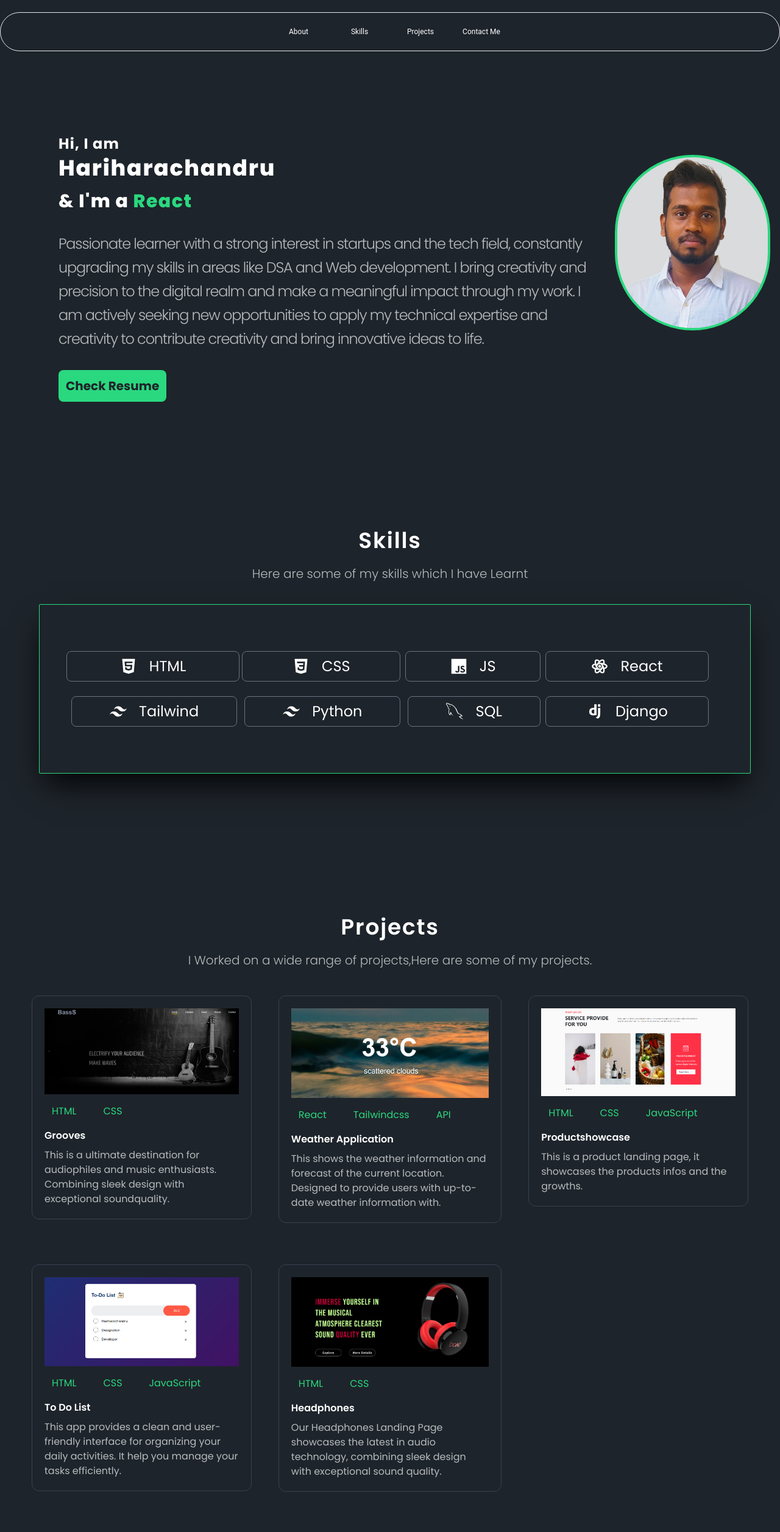
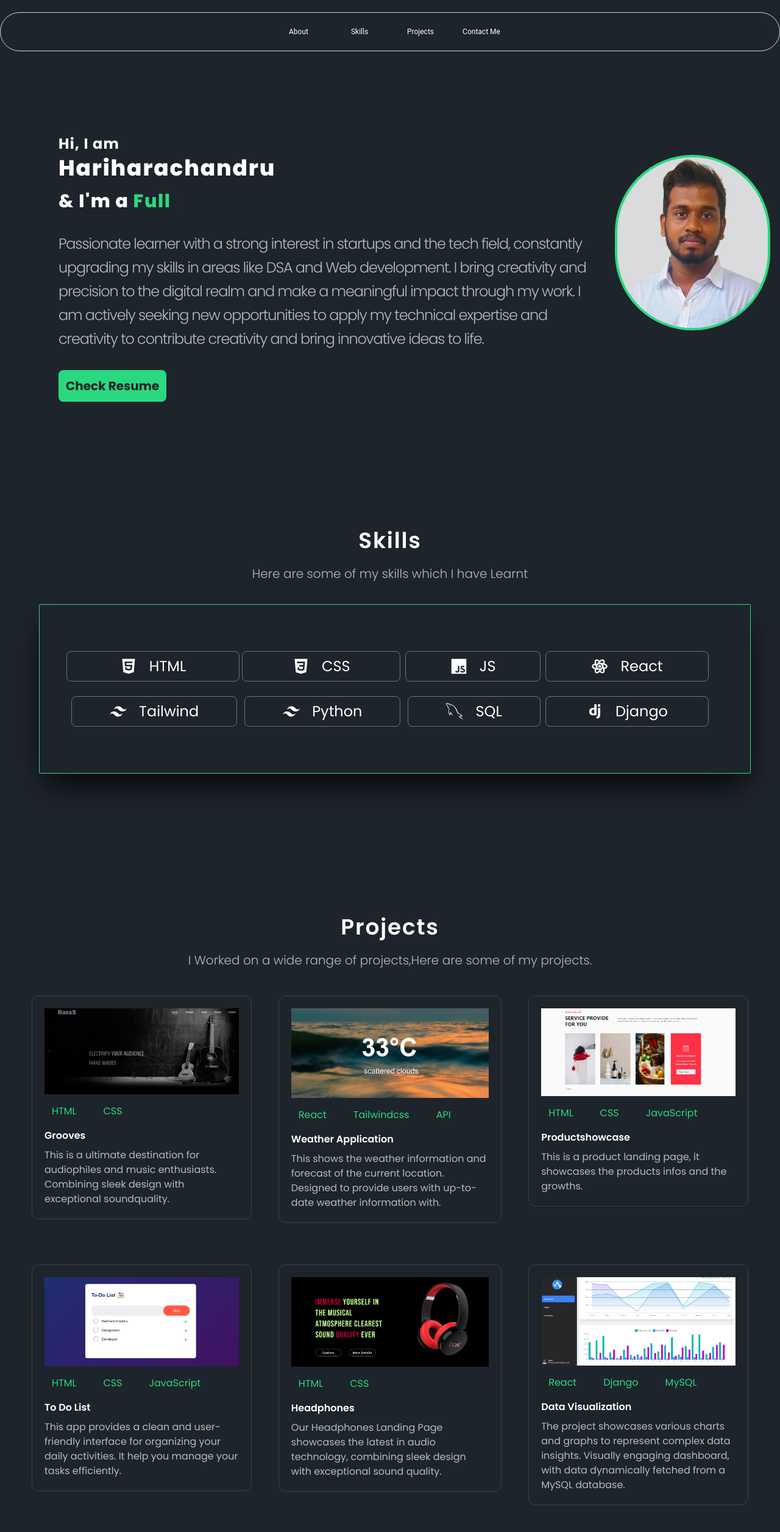
Before and after one commit to Harii10/myportfolio, a React (Vite) app: page / in a window 1280 px wide. Shown: the top 2513 px of the page at 61% size. Built offline with nearby package versions, Linux system fonts and the light colour scheme.

Commit message:
added a project

```diff
--- a/src/components/Header.jsx
+++ b/src/components/Header.jsx
@@ -9,10 +9,9 @@ import AlternateEmailIcon from '@mui/icons-material/AlternateEmail';
 
 const Header = ({value, onChange}) => {
 
+  const [isScrolled, setIsScrolled] = useState(false)
   const [isNavVisible, setIsNavVisible] = useState(true)
   let scrollTop = 0
-
-
 
   useEffect(()=>{
     const handleScroll = () =>{
@@ -39,16 +38,31 @@ const Header = ({value, onChange}) => {
       window.addEventListener('remove', handleScroll)
     }
   },[])
+  useEffect(() => {
+    const handleScroll = () => {
+      if (window.scrollY > 10) {
+        setIsScrolled(true);
+      } else {
+        setIsScrolled(false);
+      }
+    };
+    window.addEventListener("scroll", handleScroll);
+  }, [])
 
   return (
     <div>
-      <div className=" hidden md:block lg:flex justify-center items-center sticky top-0 border my-5 h-16 rounded-full">
+      <div className=" hidden md:block lg:block xl:block 2xl:block">
         {/* <ul className='flex gap-16 my-4'>
                 <li>About</li>
                 <li>Skills</li>
                 <li>Projects</li>
                 <li>Education</li>
             </ul> */}
+        <div className={`flex justify-center items-center border border-gray-300 my-5 h-16 rounded-full transition-all duration-100 ease-in ${
+          isScrolled
+            ? " fixed top-0 w-full bg-chose-20 shadow-2xl rounded-full border border-gray-300 my-0"
+            : "bg-transparent"
+        }`}>
         <Box sx={{ width: 400, color: "white"}} className='sticky top-0'>
           <BottomNavigation
             showLabels
@@ -82,6 +96,8 @@ const Header = ({value, onChange}) => {
             />
           </BottomNavigation>
         </Box>
+        </div>
+
 
       </div>
 
--- a/src/components/MainPage.jsx
+++ b/src/components/MainPage.jsx
@@ -88,6 +88,16 @@ const main = forwardRef(() => {
       Title : 'Productshowcase',
       Description : 'This is a product landing page, it showcases the products infos and the growths.',
       url: 'https://harii10.github.io/webdeveloper/'
+    },
+    {
+      id: 8,
+      S1 : 'React',
+      S2 : 'Django',
+      S3: 'MySQL',
+      image : 'images/data-visualization.png',
+      Title : 'Data Visualization',
+      Description : 'The project showcases various charts and graphs to represent complex data insights. Visually engaging dashboard, with data dynamically fetched from a MySQL database.',
+      url: 'https://harii10.github.io/data-visualization/'
     }
 
 
@@ -140,7 +150,7 @@ const main = forwardRef(() => {
                   words={[
                     "Front End Developer",
                     "Web Developer",
-                    "React Developer",
+                    "Full Stack Developer",
                   ]}
                   loop={true}
                   cursor
--- a/src/components/Projects.jsx
+++ b/src/components/Projects.jsx
@@ -12,7 +12,7 @@ function Projects({img, tech1, tech2, tech3, heading, about, link}) {
                   <li className="text-chose-10 p-1 px-3">{tech3}</li>
                 </ul>
                 <h4 className="my-2 font-semibold">{heading}</h4>
-                <p className="text-chose-50">
+                <p className="text-chose-50 ">
                   {about}
                 </p>
               </div>
--- a/tailwind.config.js
+++ b/tailwind.config.js
@@ -12,7 +12,8 @@ export default {
           10:'#2AD87F',
           20:'#1E242B',
           50: '#B7BBBE',
-          60: '#D9DBDD'
+          60: '#D9DBDD',
+          70 : '#555558'
         }
       },
       margin: {
```
Also changed, not shown: public/images/data-visualization.png (added).
